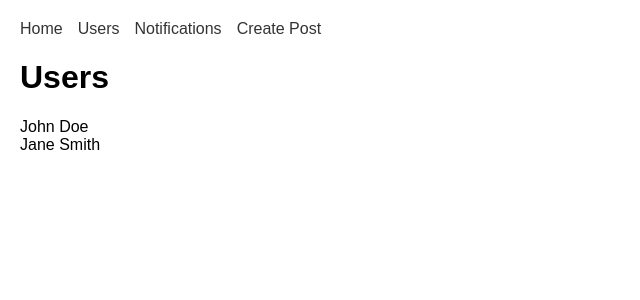
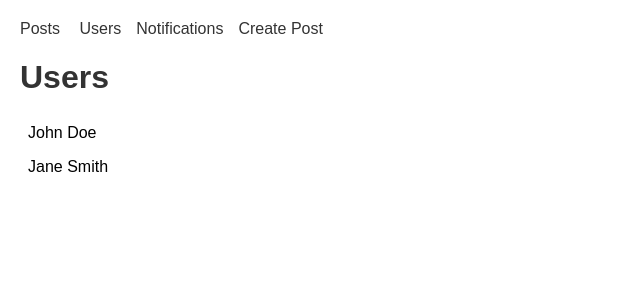
Before and after one commit to acciojob/social-media-satyamjha09, a React app: page /users in a window 1280 px wide. Shown: the top 300 px of the page, without its empty margins (0-640 px from the left). Built offline with nearby package versions, Linux system fonts and the light colour scheme.

Commit message:
Done Projects

```diff
--- a/src/components/CreatePost.js
+++ b/src/components/CreatePost.js
@@ -12,6 +12,7 @@ const CreatePost = () => {
         e.preventDefault();
         dispatch(addPost({
           id: Date.now(),
+          title,
           authorId: Number(authorId),
           content,
           reactions: {}
--- a/src/components/Navbar.js
+++ b/src/components/Navbar.js
@@ -4,11 +4,11 @@ import { Link } from 'react-router-dom'
 const Navbar = () => {
   return (
     <nav className="navbar">
-    <Link to="/">Home</Link>
-    <Link to="/users">Users</Link>
-    <Link to="/notifications">Notifications</Link>
-    <Link to="/create">Create Post</Link>
-  </nav>
+      <Link to="/">Posts</Link> {/* Changed from Home to Posts */}
+      <Link to="/users">Users</Link>
+      <Link to="/notifications">Notifications</Link>
+      <Link to="/create">Create Post</Link>
+    </nav>
   )
 }
 
--- a/src/components/Post.js
+++ b/src/components/Post.js
@@ -18,6 +18,7 @@ const Post = ({ post }) => {
         {reactionsEmojis.map(emoji => (
             <button
             key={emoji}
+            className="reaction-btn"
             onClick={() => dispatch(addReaction({
                 postId: post.id,
                 emoji
--- a/src/components/PostsList.js
+++ b/src/components/PostsList.js
@@ -4,9 +4,11 @@ import Post from './Post'
 const PostsList = ({ posts  }) => {
   return (
     <div className="posts-list">
-      {posts.map(post => (
-        <Post key={post.id} post={post} />
-      ))}
+    {posts.map((post, index) => (
+        <div key={post.id} className={`post ${index === 1 ? 'second-post' : ''}`}>
+        <Post post={post} />
+        </div>
+     ))}
     </div>
   )
 }
--- a/src/pages/Home.js
+++ b/src/pages/Home.js
@@ -9,7 +9,7 @@ const Home = () => {
 
   return (
     <div className="posts-page">
-        <h1>All Posts</h1>
+        <h1>GenZ Social</h1>
         <PostsList posts={posts} />
     </div>
   )
--- a/src/pages/Notifications.js
+++ b/src/pages/Notifications.js
@@ -16,11 +16,11 @@ const Notifications = () => {
       >
         Refresh Notifications
       </button>
-      <div className="notifications-list">
+        <section className="notificationsList">
         {notifications.map((notification, index) => (
-          <div key={index}>{notification}</div>
+            <div key={index}>{notification}</div>
         ))}
-      </div>
+        </section>
     </div>
   )
 }
--- a/src/pages/Users.js
+++ b/src/pages/Users.js
@@ -12,13 +12,13 @@ const Users = () => {
   return (
     <div className="users-page">
       <h1>Users</h1>
-      <div className="users-list">
+        <div className="users-list">
         {users.map(user => (
-          <div key={user.id} onClick={() => setSelectedUser(user.id)}>
+            <li key={user.id} onClick={() => setSelectedUser(user.id)}>
             {user.name}
-          </div>
+            </li>
         ))}
-      </div>
+        </div>
 
       {selectedUser && (
         <>
--- a/src/styles/App.css
+++ b/src/styles/App.css
@@ -55,3 +55,27 @@ body {
     padding: 5px;
     border-bottom: 1px solid #eee;
   }
+
+  /* Add to index.css */
+h1 {
+    color: #333;
+    margin-bottom: 20px;
+  }
+
+  .users-list li {
+    cursor: pointer;
+    padding: 8px;
+    list-style-type: none;
+  }
+
+  .notificationsList {
+    margin-top: 20px;
+    border: 1px solid #eee;
+    padding: 10px;
+  }
+
+  .reaction-btn {
+    margin-right: 5px;
+    padding: 5px;
+    cursor: pointer;
+  }
```
Lines whose indentation alone changed are shown as unchanged.
